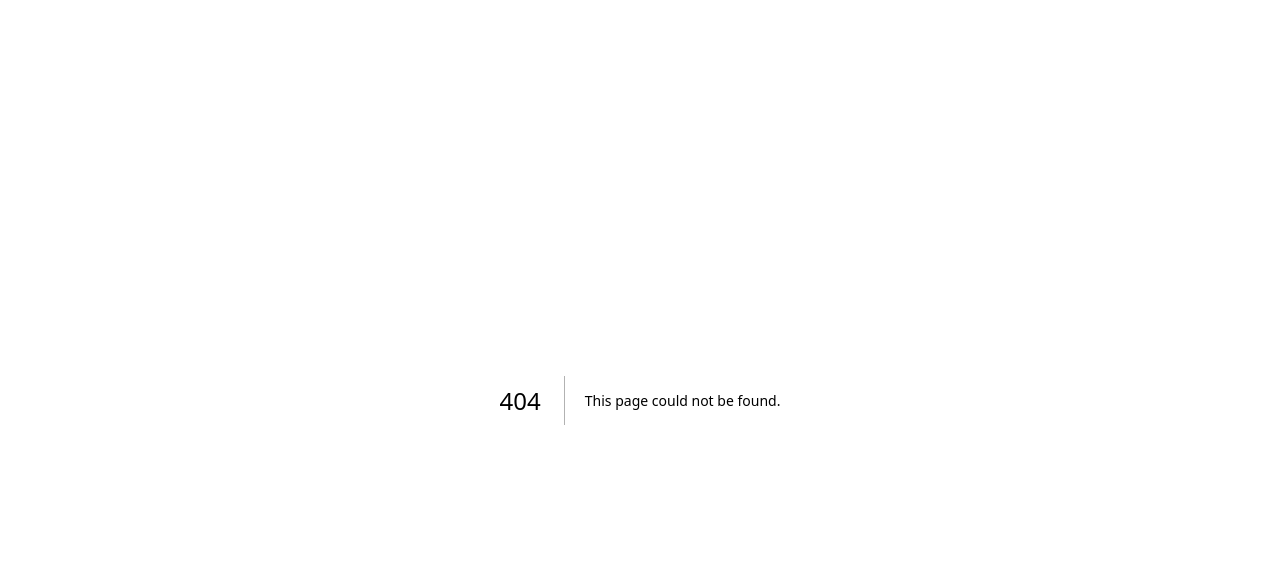
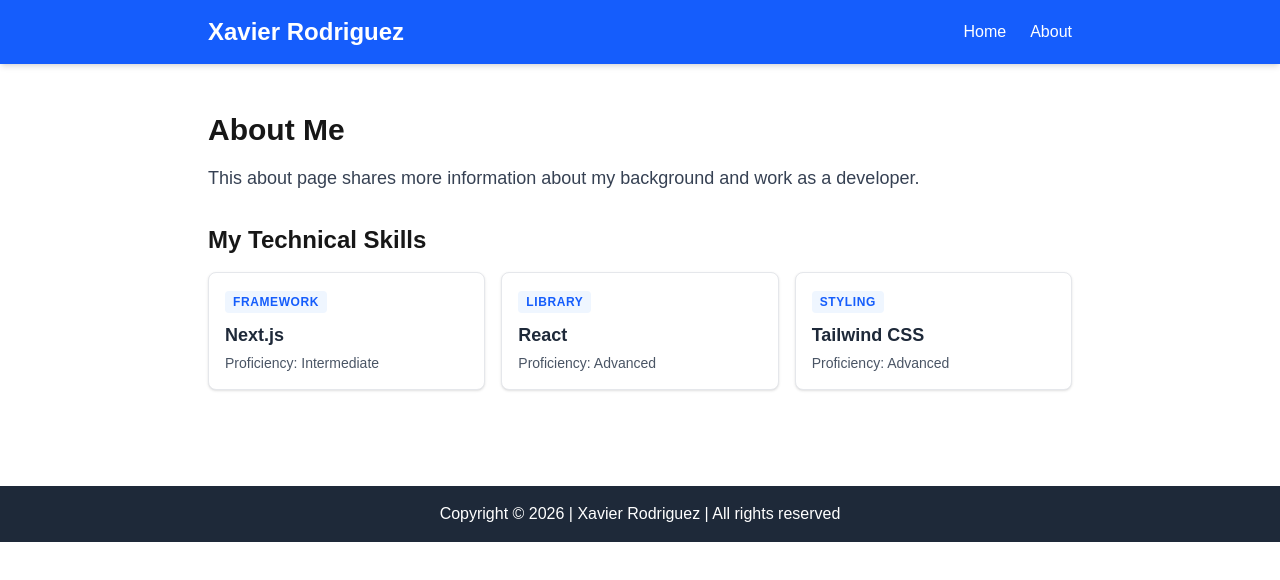
Before and after one commit to Simbaclive/wdd430-portfolio, a Next.js app: page /about in a window 1280 px wide. Before the commit this address had no page. Shown: the top 580 px of the page. Built offline with nearby package versions, Linux system fonts and the light colour scheme.

Commit message:
Initial Next.js build

```diff
--- /dev/null
+++ b/app/about/page.tsx
@@ -0,0 +1,19 @@
+import SkillCard from '@/components/SkillCard';
+
+export default function About() {
+  return (
+    <main className="max-w-4xl mx-auto px-4 py-12">
+      <h2 className="text-3xl font-bold mb-4">About Me</h2>
+      <p className="text-lg text-gray-700 mb-8">
+        This about page shares more information about my background and work as a developer.
+      </p>
+
+      <h3 className="text-2xl font-bold mb-4">My Technical Skills</h3>
+      <div className="grid gap-4 sm:grid-cols-2 md:grid-cols-3">
+        <SkillCard skillName="Next.js" level="Intermediate" category="Framework" />
+        <SkillCard skillName="React" level="Advanced" category="Library" />
+        <SkillCard skillName="Tailwind CSS" level="Advanced" category="Styling" />
+      </div>
+    </main>
+  );
+}
--- /dev/null
+++ b/app/api/hello/route.ts
@@ -0,0 +1,3 @@
+export async function GET() {
+  return Response.json({ message: 'Hello from Next.js API!' });
+}
--- a/app/layout.tsx
+++ b/app/layout.tsx
@@ -1,29 +1,19 @@
-import type { Metadata } from "next";
-import { Geist, Geist_Mono } from "next/font/google";
 import "./globals.css";
+import Header from '@/components/header'; // Make sure this matches your filename (header.tsx or Header.tsx)
+import Footer from '@/components/footer'; // Make sure this matches your filename (footer.tsx or Footer.tsx)
 
-const geistSans = Geist({
-  variable: "--font-geist-sans",
-  subsets: ["latin"],
-});
-
-const geistMono = Geist_Mono({
-  variable: "--font-geist-mono",
-  subsets: ["latin"],
-});
-
-export const metadata: Metadata = {
-  title: "Create Next App",
-  description: "Generated by create next app",
-};
-
-export default function RootLayout({ children }: LayoutProps<"/">) {
+export default function RootLayout({
+  children,
+}: {
+  children: React.ReactNode;
+}) {
   return (
-    <html
-      lang="en"
-      className={`${geistSans.variable} ${geistMono.variable} h-full antialiased`}
-    >
-      <body className="min-h-full flex flex-col">{children}</body>
+    <html lang="en">
+      <body>
+        <Header />
+        {children}
+        <Footer />
+      </body>
     </html>
   );
 }
--- a/app/page.tsx
+++ b/app/page.tsx
@@ -1,69 +1,30 @@
-import Image from "next/image";
+import ProjectList from '@/components/ProjectList';
+
+const projects = [
+  {
+    title: 'E-Commerce Dashboard',
+    description: 'A full-stack Next.js app for managing products.',
+    technologies: ['Next.js', 'React', 'TypeScript', 'Tailwind CSS'],
+    link: 'https://github.com/your-username/project1'
+  },
+  {
+    title: 'Weather Application',
+    description: 'A React app that fetches and displays weather data.',
+    technologies: ['React', 'JavaScript', 'CSS'],
+    link: 'https://github.com/your-username/project2'
+  }
+];
 
 export default function Home() {
   return (
-    <div className="flex flex-col flex-1 items-center justify-center bg-zinc-50 font-sans dark:bg-black">
-      <main className="flex flex-1 w-full max-w-3xl flex-col items-center justify-between py-32 px-16 bg-white dark:bg-black sm:items-start">
-        <Image
-          className="dark:invert h-5 w-[100px]"
-          src="/next.svg"
-          alt="Next.js logo"
-          width={100}
-          height={20}
-          priority
-        />
-        <div className="flex flex-col items-center gap-6 text-center sm:items-start sm:text-left">
-          <h1 className="max-w-xs text-3xl font-semibold leading-10 tracking-tight text-black dark:text-zinc-50">
-            To get started, edit the{" "}
-            <code className="rounded bg-black/[.06] px-1.5 py-0.5 font-mono text-[0.9em] dark:bg-white/[.08]">
-              page.tsx
-            </code>{" "}
-            file.
-          </h1>
-          <p className="max-w-md text-lg leading-8 text-zinc-600 dark:text-zinc-400">
-            Looking for a starting point or more instructions? Head over to{" "}
-            <a
-              href="https://vercel.com/templates?framework=next.js&utm_source=create-next-app&utm_medium=appdir-template-tw&utm_campaign=create-next-app"
-              className="font-medium text-zinc-950 dark:text-zinc-50"
-            >
-              Templates
-            </a>{" "}
-            or the{" "}
-            <a
-              href="https://nextjs.org/learn?utm_source=create-next-app&utm_medium=appdir-template-tw&utm_campaign=create-next-app"
-              className="font-medium text-zinc-950 dark:text-zinc-50"
-            >
-              Learning
-            </a>{" "}
-            center.
-          </p>
-        </div>
-        <div className="flex flex-col gap-4 text-base font-medium sm:flex-row">
-          <a
-            className="flex h-12 w-full items-center justify-center gap-2 rounded-full bg-foreground px-5 text-background transition-colors hover:bg-[#383838] dark:hover:bg-[#ccc] md:w-[158px]"
-            href="https://vercel.com/new?utm_source=create-next-app&utm_medium=appdir-template-tw&utm_campaign=create-next-app"
-            target="_blank"
-            rel="noopener noreferrer"
-          >
-            <Image
-              className="dark:invert h-[14px] w-4"
-              src="/vercel.svg"
-              alt="Vercel logomark"
-              width={16}
-              height={14}
-            />
-            Deploy Now
-          </a>
-          <a
-            className="flex h-12 w-full items-center justify-center rounded-full border border-solid border-black/[.08] px-5 transition-colors hover:border-transparent hover:bg-black/[.04] dark:border-white/[.145] dark:hover:bg-[#1a1a1a] md:w-[158px]"
-            href="https://nextjs.org/docs?utm_source=create-next-app&utm_medium=appdir-template-tw&utm_campaign=create-next-app"
-            target="_blank"
-            rel="noopener noreferrer"
-          >
-            Documentation
-          </a>
-        </div>
-      </main>
-    </div>
+    <main className="container mx-auto px-4 py-12">
+      <section className="text-center py-12">
+        <h1 className="text-4xl font-bold mb-4">My Portfolio</h1>
+        <p className="text-lg text-gray-700">
+          I&apos;m a full-stack developer learning Next.js and React. Here are some of my recent projects.
+        </p>
+      </section>
+      <ProjectList projects={projects} />
+    </main>
   );
 }
--- /dev/null
+++ b/components/Footer.tsx
@@ -0,0 +1,9 @@
+export default function Footer() {
+  return (
+    <footer className="bg-gray-800 text-white py-4 mt-12">
+      <div className="container mx-auto text-center">
+        <p>Copyright &copy; {new Date().getFullYear()} | Xavier Rodriguez | All rights reserved</p>
+      </div>
+    </footer>
+  );
+}
--- /dev/null
+++ b/components/Header.tsx
@@ -0,0 +1,17 @@
+import Link from 'next/link';
+
+export default function Header() {
+  return (
+    <header className="bg-blue-600 text-white py-4 shadow-md">
+      <div className="max-w-4xl mx-auto px-4 flex justify-between items-center">
+        <div id="header-title" className="text-2xl font-bold">Xavier Rodriguez</div>
+        <nav>
+          <ul className="flex gap-6">
+            <li><Link href="/">Home</Link></li>
+            <li><Link href="/about">About</Link></li>
+          </ul>
+        </nav>
+      </div>
+    </header>
+  );
+}
--- /dev/null
+++ b/components/ProjectCard.tsx
@@ -0,0 +1,23 @@
+interface ProjectCardProps {
+  title: string;
+  description: string;
+  technologies: string[];
+  link?: string;
+}
+
+export default function ProjectCard({ title, description, technologies, link }: ProjectCardProps) {
+  return (
+    <article className="p-4 border-l-4 border-blue-600 bg-gray-50 rounded">
+      <h3 className="text-xl font-bold mb-2">{title}</h3>
+      <p className="text-gray-700 mb-3">{description}</p>
+      <p className="text-sm text-gray-600">
+        <strong>Technologies:</strong> {technologies.join(', ')}
+      </p>
+      {link && (
+        <p className="mt-2">
+          <a href={link} target="_blank" rel="noopener noreferrer" className="text-blue-600 hover:underline">View Project</a>
+        </p>
+      )}
+    </article>
+  );
+}
--- /dev/null
+++ b/components/ProjectList.tsx
@@ -0,0 +1,22 @@
+import ProjectCard from './ProjectCard';
+
+interface Project {
+  title: string;
+  description: string;
+  technologies: string[];
+  link?: string;
+}
+
+interface ProjectListProps {
+  projects: Project[];
+}
+
+export default function ProjectList({ projects }: ProjectListProps) {
+  return (
+    <section className="grid gap-4 md:grid-cols-2">
+      {projects.map((project) => (
+        <ProjectCard key={project.title} {...project} />
+      ))}
+    </section>
+  );
+}
--- /dev/null
+++ b/components/SkillCard.tsx
@@ -0,0 +1,17 @@
+interface SkillCardProps {
+  skillName: string;
+  level: string;
+  category: string;
+}
+
+export default function SkillCard({ skillName, level, category }: SkillCardProps) {
+  return (
+    <div className="p-4 bg-white border border-gray-200 rounded-lg shadow-sm hover:shadow-md transition-shadow">
+      <span className="text-xs font-semibold uppercase tracking-wider text-blue-600 bg-blue-50 px-2 py-1 rounded">
+        {category}
+      </span>
+      <h4 className="text-lg font-bold mt-2 text-gray-800">{skillName}</h4>
+      <p className="text-sm text-gray-600 mt-1">Proficiency: {level}</p>
+    </div>
+  );
+}
```
